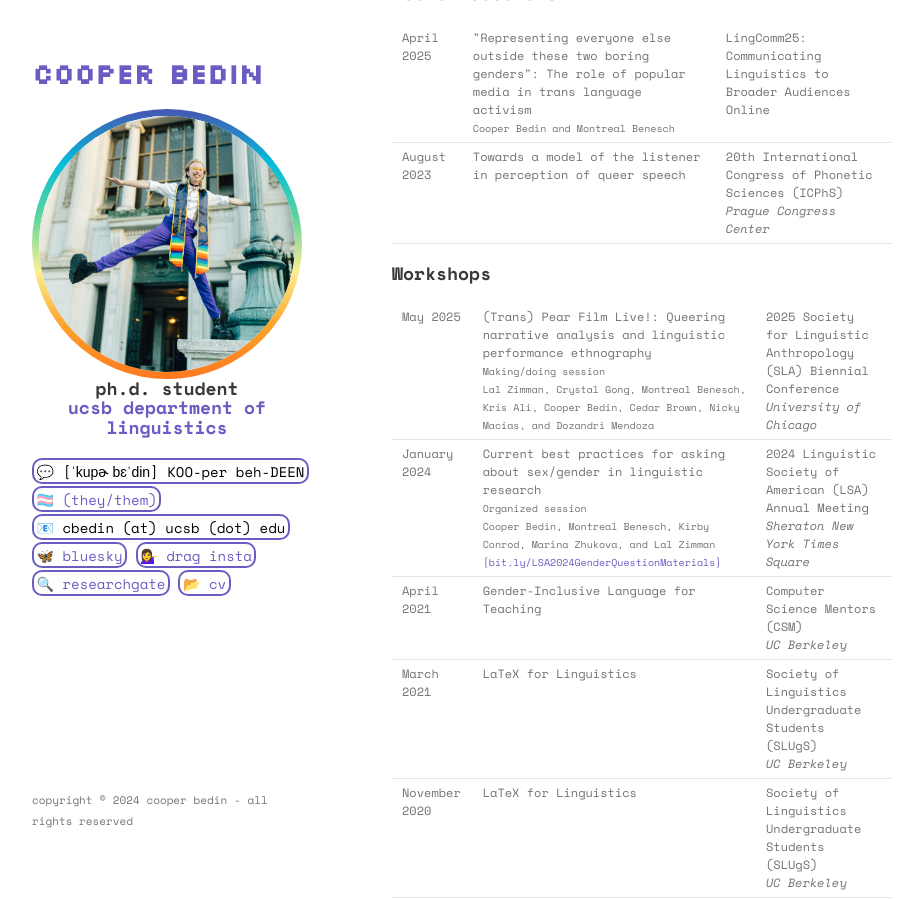
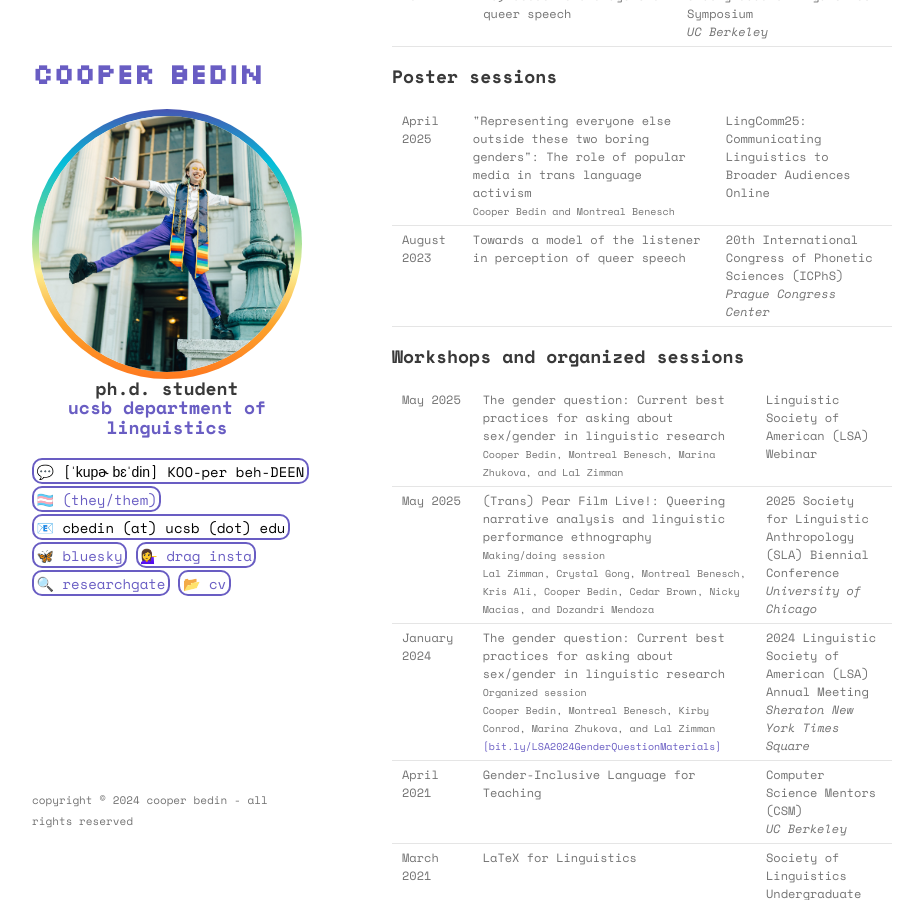
Before and after one commit to cbedin/cbedin.github.io, a Jekyll site: the page built from cv.md, in a window 1280 px wide and 900 px high, scrolled down 5327 px. Shown: the whole window, without its empty margins (178-1101 px from the left). Built offline with Jekyll 4.4.1, drawn with Linux system fonts in a browser that asks for light colours; some of the changed text lies outside the part shown.

Commit message:
updates to cv

```diff
--- a/cv.md
+++ b/cv.md
@@ -210,6 +210,17 @@ layout: default
 
 ## Articles and book chapters
 <div class="cv-table-wrapper"><table>
+<tr>
+    <td>In preparation</td>
+    <td>
+    The Teeth<br>
+    <span class="subtext">Cooper Bedin and Marissa Morgan</span>
+    </td>
+    <td>
+    <i>Parsing the Body</i><br>
+    <span class="subtext">Edited by Kendra Calhoun, Kira Hall, Mary Bucholtz, and Montreal Benesch</span>
+    </td>
+</tr>
 <tr>
     <td>Forthcoming</td>
     <td>
@@ -520,8 +531,16 @@ layout: default
 </tr>
 </table></div>
 
-## Workshops
+## Workshops and organized sessions
 <div class="cv-table-wrapper"><table>
+<tr>
+    <td>May 2025</td>
+    <td>
+    The gender question: Current best practices for asking about sex/gender in linguistic research<br>
+    <span class="subtext">Cooper Bedin, Montreal Benesch, Marina Zhukova, and Lal Zimman</span>
+    </td>
+    <td>Linguistic Society of American (LSA) Webinar</td>
+</tr>
 <tr>
     <td>May 2025</td>
     <td>
@@ -539,7 +558,7 @@ layout: default
 <tr>
     <td>January 2024</td>
     <td>
-    Current best practices for asking about sex/gender in linguistic research<br>
+    The gender question: Current best practices for asking about sex/gender in linguistic research<br>
     <span class="subtext">
     Organized session<br>
     Cooper Bedin, Montreal Benesch, Kirby Conrod, Marina Zhukova, and Lal Zimman<br>
```
Also changed, not shown: other parts of cv.md (+3 -3 lines).
